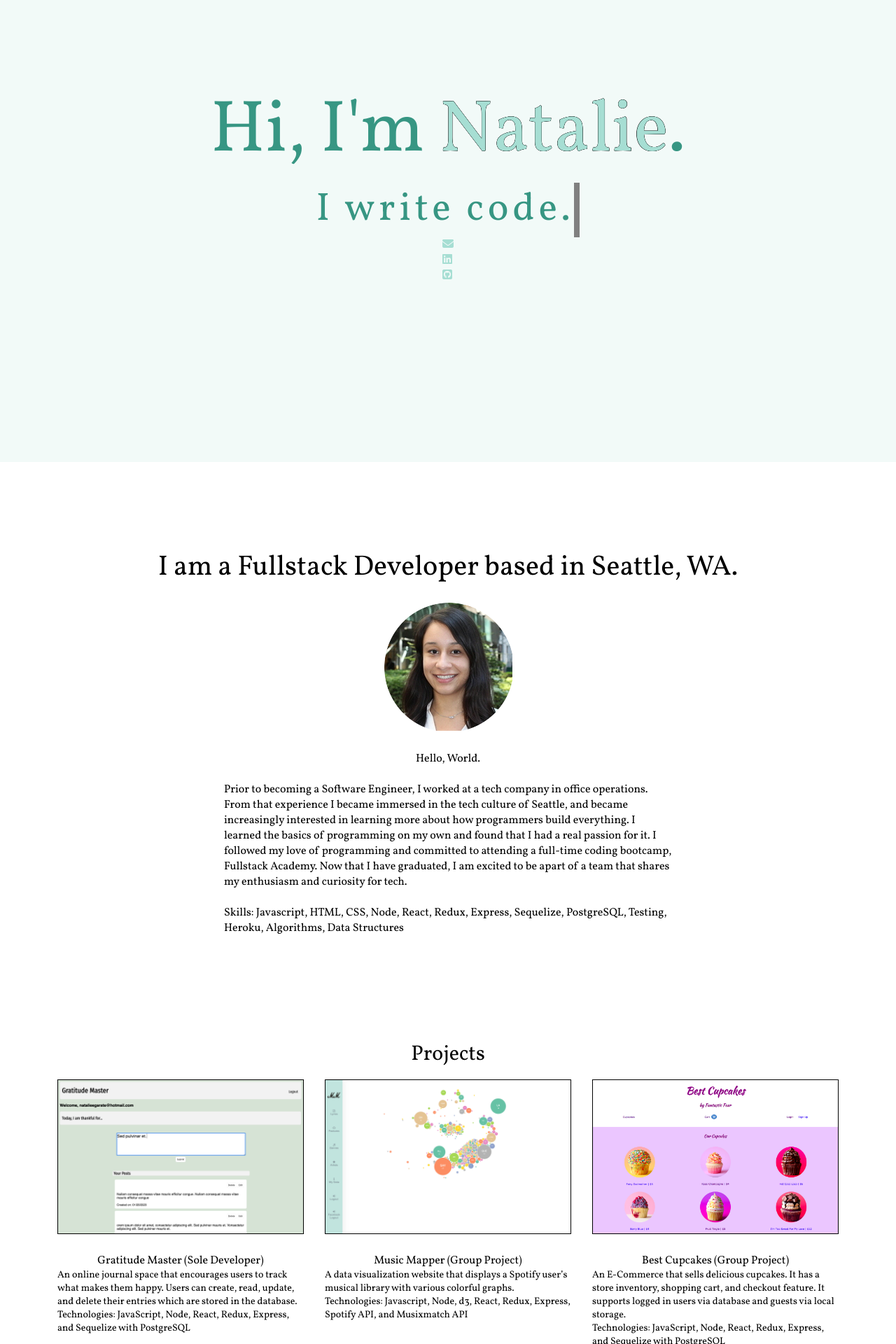
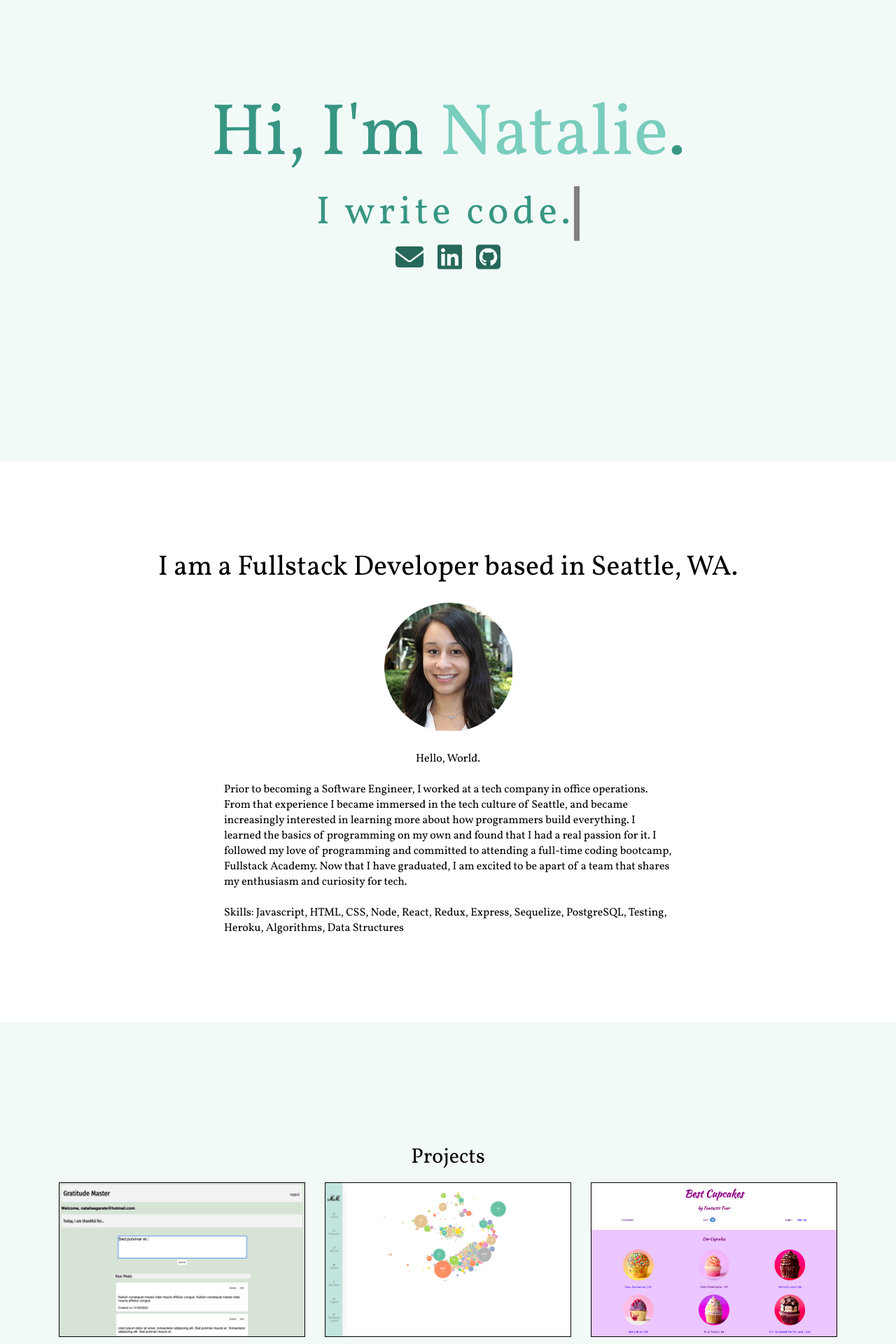
Before and after one commit to nataliegarate/personal-website, a React (Create React App) app: page / in a window 1280 px wide. Shown: the part 140-2060 px from the top of the page at 70% size. Built offline with nearby package versions, Linux system fonts and the light colour scheme.

Commit message:
project uses 100 vh

```diff
--- a/src/App.css
+++ b/src/App.css
@@ -47,8 +47,7 @@ body {
 }
 
 #name {
-  color: #a6ded3;
-  text-shadow: -0.3px 0 black, 0 0.3px black, 0.3px 0 black, 0 -0.3px black;
+  color: #79cdbd;
 }
 
 #nav-header-text {
@@ -132,11 +131,11 @@ body {
   justify-content: space-between;
   margin-left: 0px;
   margin-right: 0px;
-  margin-top: 25px;
-  margin-bottom: 25px;
   flex-direction: column;
   align-content: space-around;
   align-items: center;
+  min-height: 100vh;
+  background-color: #f2faf8;
 }
 
 .all-project-items-container {
@@ -148,6 +147,8 @@ body {
   flex-wrap: wrap;
   align-items: flex-start;
   align-content: space-between;
+  width: inherit;
+  height: auto;
 }
 
 .project-item {
@@ -157,6 +158,7 @@ body {
   align-items: center;
   flex-basis: 30%;
   margin: 15px;
+  width: 350px;
 }
 
 #projects-page {
@@ -193,7 +195,6 @@ body {
 
 #contact {
   padding: 30px;
-  padding-top: 15px;
   font-size: 20px;
   display: flex;
   flex-direction: column;
@@ -204,7 +205,8 @@ body {
   height: 20vh;
 }
 
-.footer-contact-container {
+.footer-contact-container,
+.nav-contact-container {
   display: flex;
   flex-direction: row;
   justify-content: space-between;
@@ -225,15 +227,23 @@ a {
   color: #a6ded3;
   text-decoration: none;
 }
-a:hover {
-  color: gray;
-}
 
 a:visited {
   color: #a6ded3;
 }
 
-@media screen and (max-width: 700px) {
+.nav-contact-container a {
+  color: #27685b;
+}
+
+.nav-contact-container a:visited {
+  color: #27685b;
+}
+.nav-contact-container a:hover {
+  color: #a6ded3;
+}
+
+@media screen and (max-width: 900px) {
   #nav-header-text {
     font-size: 72px;
   }
@@ -248,6 +258,7 @@ a:visited {
   .about-page {
     margin: 0px;
     padding: 0px;
+    height: 100%;
   }
   #about-paragraph {
     width: 100%;
@@ -257,11 +268,6 @@ a:visited {
   .all-project-items-container {
     width: 90%;
   }
-
-  /* .project-photo {
-    height: 40vh;
-    width: auto;
-  } */
 
   #skills {
     font-size: 3vh;
```
